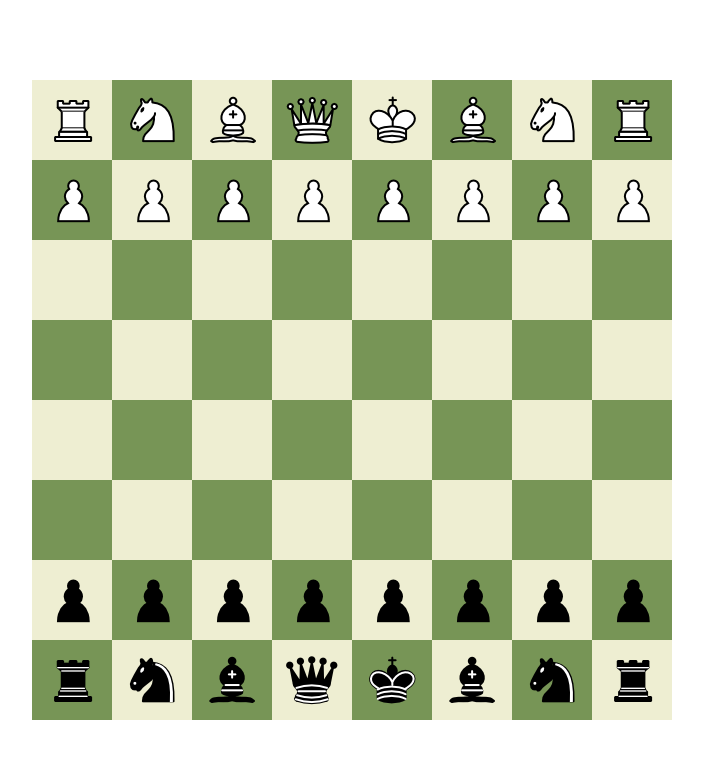
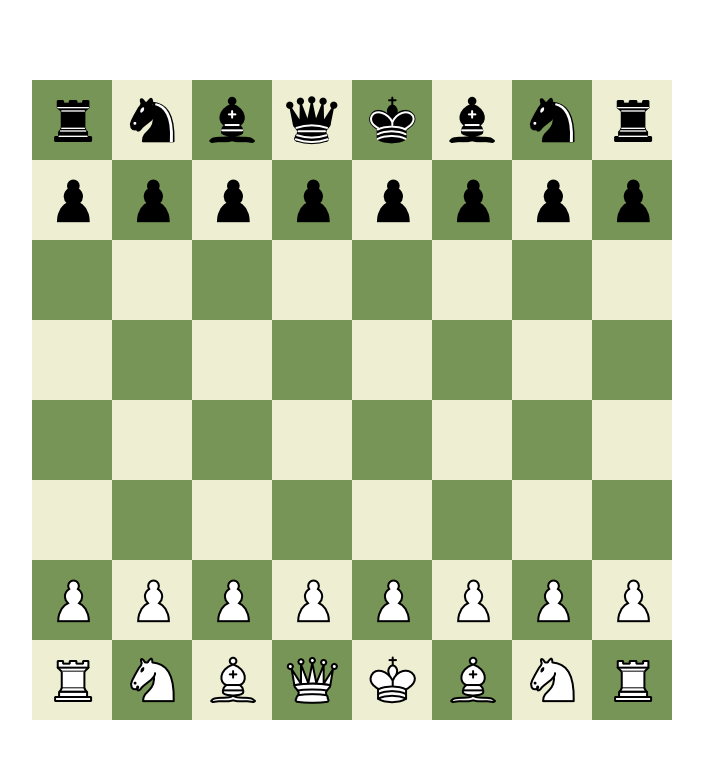
Before and after one commit to SamarthKumar3/Chess, a React (Vite) app: page / in a window 1280 px wide. Shown: the top 758 px of the page, without its empty margins (288-991 px from the left). Built offline with nearby package versions, Linux system fonts and the light colour scheme.

Commit message:
changed board layout by replacing map with for loops; recheck all functions for moving and attacking

```diff
--- a/src/components/Chessboard.css
+++ b/src/components/Chessboard.css
@@ -1,4 +1,4 @@
-.chessboard{
+/* .chessboard{
     background-color: #779556;
     width: 640px;
     height: 640px;
@@ -7,4 +7,14 @@
 
 .chessboard-row{
     display: flex;
+} */
+
+
+#chessboard {
+    display: grid;
+    grid-template-columns: repeat(8, 80px);
+    grid-template-rows: repeat(8, 80px);
+    width: 640px;
+    height: 640px;
+    background-color: #779556;
 }
--- a/src/components/Chessboard.tsx
+++ b/src/components/Chessboard.tsx
@@ -7,7 +7,6 @@ import Refree from './refree/refree';
 
 const verticalAxis = ['1', '2', '3', '4', '5', '6', '7', '8'];
 const horizontalAxis = ['a', 'b', 'c', 'd', 'e', 'f', 'g', 'h'];
-const reverseVerticalAxis = verticalAxis.reverse();
 
 export interface Piece {
     image: string;
@@ -35,35 +34,35 @@ export enum TeamType {
 const initialBoardState: Piece[] = [];
 
 initialBoardState.push(
-    { image: '/assets/images/White_Rook.png', x: 0, y: 0, type: PieceType.ROOK, team: TeamType.OPPONENT },
-    { image: '/assets/images/White_Knight.png', x: 1, y: 0, type: PieceType.KNIGHT, team: TeamType.OPPONENT },
-    { image: '/assets/images/White_Bishop.png', x: 2, y: 0, type: PieceType.BISHOP, team: TeamType.OPPONENT },
+    { image: '/assets/images/White_Rook.png', x: 0, y: 0, type: PieceType.ROOK, team: TeamType.PLAYER },
+    { image: '/assets/images/White_Knight.png', x: 1, y: 0, type: PieceType.KNIGHT, team: TeamType.PLAYER },
+    { image: '/assets/images/White_Bishop.png', x: 2, y: 0, type: PieceType.BISHOP, team: TeamType.PLAYER },
 
-    { image: '/assets/images/White_Queen.png', x: 3, y: 0, type: PieceType.QUEEN, team: TeamType.OPPONENT },
-    { image: '/assets/images/White_King.png', x: 4, y: 0, type: PieceType.KING, team: TeamType.OPPONENT },
-    { image: '/assets/images/White_Bishop.png', x: 5, y: 0, type: PieceType.BISHOP, team: TeamType.OPPONENT },
-    { image: '/assets/images/White_Knight.png', x: 6, y: 0, type: PieceType.KNIGHT, team: TeamType.OPPONENT },
-    { image: '/assets/images/White_Rook.png', x: 7, y: 0, type: PieceType.ROOK, team: TeamType.OPPONENT },
+    { image: '/assets/images/White_Queen.png', x: 3, y: 0, type: PieceType.QUEEN, team: TeamType.PLAYER },
+    { image: '/assets/images/White_King.png', x: 4, y: 0, type: PieceType.KING, team: TeamType.PLAYER },
+    { image: '/assets/images/White_Bishop.png', x: 5, y: 0, type: PieceType.BISHOP, team: TeamType.PLAYER },
+    { image: '/assets/images/White_Knight.png', x: 6, y: 0, type: PieceType.KNIGHT, team: TeamType.PLAYER },
+    { image: '/assets/images/White_Rook.png', x: 7, y: 0, type: PieceType.ROOK, team: TeamType.PLAYER },
 
 );
 
 for (let i = 0; i < 8; i++) {
-    initialBoardState.push({ image: '/assets/images/White_Pawn.png', x: i, y: 1, type: PieceType.PAWN, team: TeamType.OPPONENT });
+    initialBoardState.push({ image: '/assets/images/White_Pawn.png', x: i, y: 1, type: PieceType.PAWN, team: TeamType.PLAYER });
 }
 
 initialBoardState.push(
-    { image: '/assets/images/Black_Rook.png', x: 0, y: 7, type: PieceType.ROOK, team: TeamType.PLAYER },
-    { image: '/assets/images/Black_Knight.png', x: 1, y: 7, type: PieceType.KNIGHT, team: TeamType.PLAYER },
-    { image: '/assets/images/Black_Bishop.png', x: 2, y: 7, type: PieceType.BISHOP, team: TeamType.PLAYER },
-    { image: '/assets/images/Black_Queen.png', x: 3, y: 7, type: PieceType.QUEEN, team: TeamType.PLAYER },
-    { image: '/assets/images/Black_King.png', x: 4, y: 7, type: PieceType.KING, team: TeamType.PLAYER },
-    { image: '/assets/images/Black_Bishop.png', x: 5, y: 7, type: PieceType.BISHOP, team: TeamType.PLAYER },
-    { image: '/assets/images/Black_Knight.png', x: 6, y: 7, type: PieceType.KNIGHT, team: TeamType.PLAYER },
-    { image: '/assets/images/Black_Rook.png', x: 7, y: 7, type: PieceType.ROOK, team: TeamType.PLAYER },
+    { image: '/assets/images/Black_Rook.png', x: 0, y: 7, type: PieceType.ROOK, team: TeamType.OPPONENT },
+    { image: '/assets/images/Black_Knight.png', x: 1, y: 7, type: PieceType.KNIGHT, team: TeamType.OPPONENT },
+    { image: '/assets/images/Black_Bishop.png', x: 2, y: 7, type: PieceType.BISHOP, team: TeamType.OPPONENT },
+    { image: '/assets/images/Black_Queen.png', x: 3, y: 7, type: PieceType.QUEEN, team: TeamType.OPPONENT },
+    { image: '/assets/images/Black_King.png', x: 4, y: 7, type: PieceType.KING, team: TeamType.OPPONENT },
+    { image: '/assets/images/Black_Bishop.png', x: 5, y: 7, type: PieceType.BISHOP, team: TeamType.OPPONENT },
+    { image: '/assets/images/Black_Knight.png', x: 6, y: 7, type: PieceType.KNIGHT, team: TeamType.OPPONENT },
+    { image: '/assets/images/Black_Rook.png', x: 7, y: 7, type: PieceType.ROOK, team: TeamType.OPPONENT },
 );
 
 for (let i = 0; i < 8; i++) {
-    initialBoardState.push({ image: '/assets/images/Black_Pawn.png', x: i, y: 6, type: PieceType.PAWN, team: TeamType.PLAYER });
+    initialBoardState.push({ image: '/assets/images/Black_Pawn.png', x: i, y: 6, type: PieceType.PAWN, team: TeamType.OPPONENT });
 }
 
 const Chessboard = () => {
@@ -139,7 +138,8 @@ const Chessboard = () => {
                 const validMove = refree.isValidMove(gridX, gridY, x, y, currPiece.type, currPiece.team, pieces);
 
                 const isEnpassant = refree.isEnPassantMove(gridX, gridY, x, y, pieces, currPiece.type, currPiece.team);
-                const pawnDir = (currPiece.team == TeamType.PLAYER) ? -1 : 1;
+                //isEnpassant is always undefined
+                const pawnDir = (currPiece.team == TeamType.PLAYER) ? 1 : -1;
 
                 if (isEnpassant) {
                     const updatedPieces = pieces.reduce((result, piece) => {
@@ -149,7 +149,7 @@ const Chessboard = () => {
                             piece.y = y;
                             result.push(piece);
                         }
-                        else if (!(piece.x == x && piece.y == -pawnDir)) {
+                        else if (!(piece.x == x && piece.y == pawnDir)) {
                             if (piece.type === PieceType.PAWN) {
                                 piece.enPassant = false;
                             }
@@ -157,14 +157,12 @@ const Chessboard = () => {
                         }
                         return result;
                     }, [] as Piece[]);
-
                     setPieces(updatedPieces);
                 }
                 else if (validMove) {
                     const updatedPieces = pieces.reduce((result, piece) => {
                         if (piece.x === gridX && piece.y === gridY) {
-                            if (Math.abs(gridY - y) === 2 && piece.type === PieceType.PAWN) {
-                                console.log('en passant');
+                            if (Math.abs(y - gridY) === 2 && piece.type === PieceType.PAWN) {
                                 piece.enPassant = true;
                             }
                             else {
@@ -175,7 +173,7 @@ const Chessboard = () => {
                             piece.y = y;
                             result.push(piece);
                         }
-                        else if (!(piece.x == x && piece.y == y)) {
+                        else if (!(piece.x === x && piece.y === y)) {
                             if (piece.type === PieceType.PAWN) {
                                 piece.enPassant = false;
                             }
@@ -196,21 +194,46 @@ const Chessboard = () => {
         }
     }
 
-    return (
-        <>
-            <div className='chessboard' onMouseDown={(e) => grabPiece(e)} onMouseMove={(e) => movePiece(e)} onMouseUp={(e) => dropPiece(e)} ref={chessBoardRef}>
+    let board = [];
+
+    for (let j = verticalAxis.length - 1; j >= 0; j--) {
+        for (let i = 0; i < horizontalAxis.length; i++) {
+            const number = j + i + 2;
+            const piece = pieces.find(p => p.x === i && p.y === j);
+
+            let image = piece ? piece.image : '';
+            board.push(<Tile key={`${j},${i}`} image={image} number={number} />);
+        }
+    }
+
+    {/* <div className='chessboard' onMouseDown={(e) => grabPiece(e)} onMouseMove={(e) => movePiece(e)} onMouseUp={(e) => dropPiece(e)} ref={chessBoardRef}>
                 {reverseVerticalAxis.map((v, i) => {
                     return (
                         <div key={i} className='chessboard-row'>
                             {horizontalAxis.map((h, j) => {
                                 const piece = pieces.find(p => p.x === j && p.y === i);
                                 return (
-                                    <Tile key={j} number={i + j} image={piece?.image || ''} />
+                                    <>
+                                        <Tile key={j} number={i + j} image={piece?.image || ''}><p>{v}{h}</p></Tile>
+                                    </>
                                 )
                             })}
                         </div>
                     )
                 })}
+            </div> */}
+
+
+    return (
+        <>
+            <div
+                onMouseMove={(e) => movePiece(e)}
+                onMouseDown={(e) => grabPiece(e)}
+                onMouseUp={(e) => dropPiece(e)}
+                id="chessboard"
+                ref={chessBoardRef}
+            >
+                {board}
             </div>
         </>
     )
--- a/src/components/Tile.tsx
+++ b/src/components/Tile.tsx
@@ -12,13 +12,13 @@ const Tile = (props: TileProps) => {
     if ((props.number + 2) % 2 == 0) {
         return (
             <div className='chessboard-tile dark' >
-                {props.image && <div style={{ backgroundImage: `url('${props.image}')` }} className='chess-piece'></div>}
+                {props.image && <div style={{ backgroundImage: `url('${props.image}')` }} className='chess-piece'>{props.children}</div>}
             </div>
         )
     } else {
         return (
             <div className='chessboard-tile light' >
-                {props.image && <div className="chess-piece" style={{ backgroundImage: `url('${props.image}')` }}></div>}
+                {props.image && <div className="chess-piece" style={{ backgroundImage: `url('${props.image}')` }}>{props.children}</div>}
             </div>
         )
     }
--- a/src/components/refree/refree.ts
+++ b/src/components/refree/refree.ts
@@ -31,19 +31,19 @@ export default class Refree {
         boardState: Piece[],
         type: PieceType,
         team: TeamType,
-        )
-        : boolean {
-        const pawnDir = (team == TeamType.PLAYER) ? -1 : 1;
+    ) {
+        const pawnDir = (team == TeamType.PLAYER) ? 1 : -1;
 
         if (type === PieceType.PAWN) {
             if ((x - px === -1 || x - px === 1) && y - py === pawnDir) {
-                const piece = boardState.find(p => p.x == x && p.y == y - pawnDir && p.enPassant);
+                const piece = boardState.find(p => p.x === x && p.y === y - pawnDir && p.enPassant);
+                //piece value is undefined
                 if (piece) {
                     return true;
                 }
             }
         }
-        return false;
+        // return false;
     }
 
     isValidMove(
@@ -56,8 +56,8 @@ export default class Refree {
         boardState: Piece[]
     ): boolean {
         if (type == PieceType.PAWN) {
-            const splRow = (team == TeamType.PLAYER) ? 6 : 1;
-            const pawnDir = (team == TeamType.PLAYER) ? -1 : 1;
+            const splRow = (team == TeamType.PLAYER) ? 1 : 6;
+            const pawnDir = (team == TeamType.PLAYER) ? 1 : -1;
             //movement logic
             if (px === x && py === splRow && y - py === 2 * pawnDir) {
                 if (!this.tileIsOccupied(x, y, boardState) && !this.tileIsOccupied(x, y - pawnDir, boardState)) {
```
